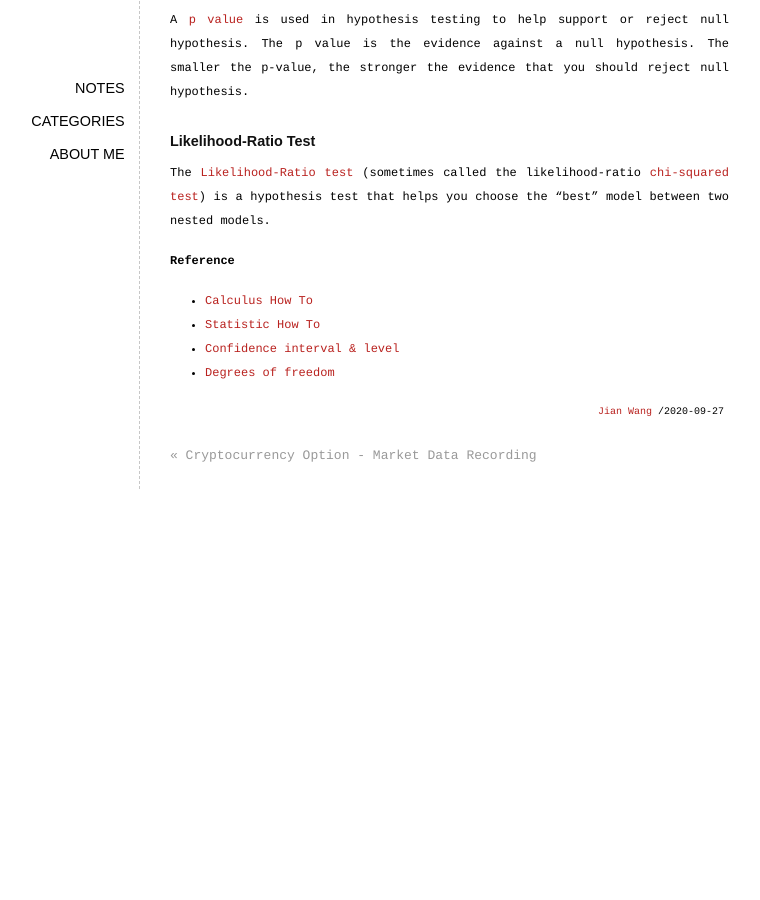
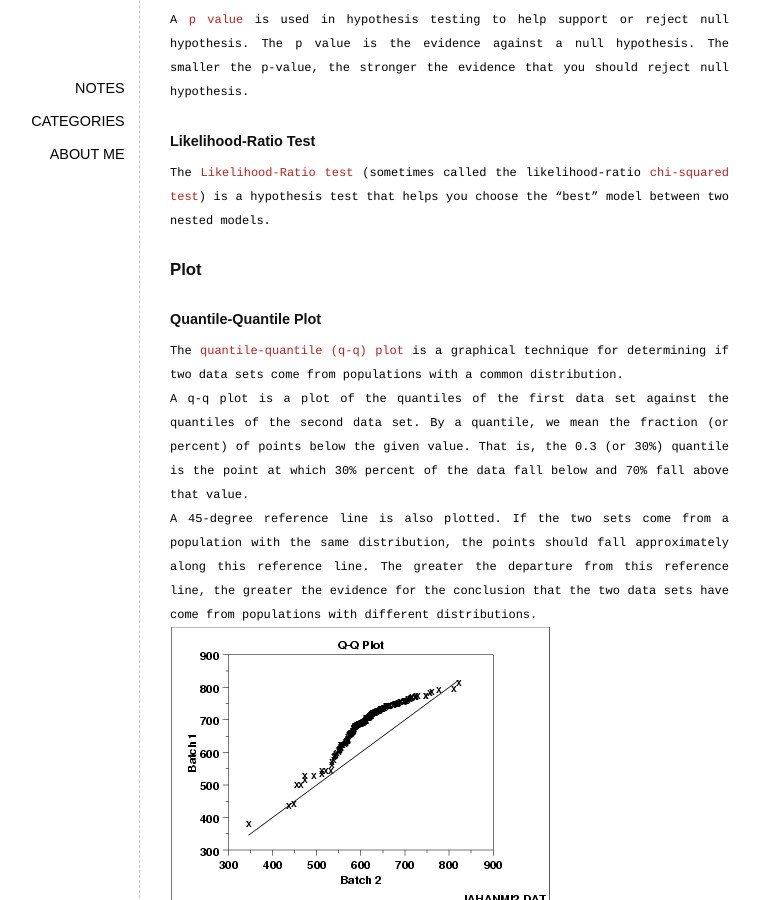
Before and after one commit to elan2wang/note, a Jekyll site: the page built from _posts/2020-09-27-statistic-basic.md, in a window 1280 px wide and 900 px high, scrolled down 1049 px. Shown: the whole window, without its empty margins (111-871 px from the left). Built offline with Jekyll 4.4.1, drawn with Linux system fonts in a browser that asks for light colours; formulas are drawn with MathJax 3; comment, search, counter and statistics services are not loaded; before the commit the page ends 1538 px from its top, so only the background shows below that.

Commit message:
update post

```diff
--- a/_posts/2020-09-27-statistic-basic.md
+++ b/_posts/2020-09-27-statistic-basic.md
@@ -43,6 +43,13 @@ A [p value](https://www.statisticshowto.com/p-value/) is used in hypothesis test
 #### Likelihood-Ratio Test
 The [Likelihood-Ratio test](https://www.statisticshowto.com/likelihood-ratio-tests/) (sometimes called the likelihood-ratio [chi-squared test](https://en.wikipedia.org/wiki/Chi-squared_test)) is a hypothesis test that helps you choose the "best" model between two nested models.
 
+### Plot
+
+#### Quantile-Quantile Plot
+The [quantile-quantile (q-q) plot](https://www.itl.nist.gov/div898/handbook/eda/section3/qqplot.htm) is a graphical technique for determining if two data sets come from populations with a common distribution.
+A q-q plot is a plot of the quantiles of the first data set against the quantiles of the second data set. By a quantile, we mean the fraction (or percent) of points below the given value. That is, the 0.3 (or 30%) quantile is the point at which 30% percent of the data fall below and 70% fall above that value.
+A 45-degree reference line is also plotted. If the two sets come from a population with the same distribution, the points should fall approximately along this reference line. The greater the departure from this reference line, the greater the evidence for the conclusion that the two data sets have come from populations with different distributions.
+![QQ Plot sample](/note/images/qqplot.gif)
 
 **Reference**
 * [Calculus How To](https://calculushowto.com/)
```
Also changed, not shown: images/qqplot.gif (added).
